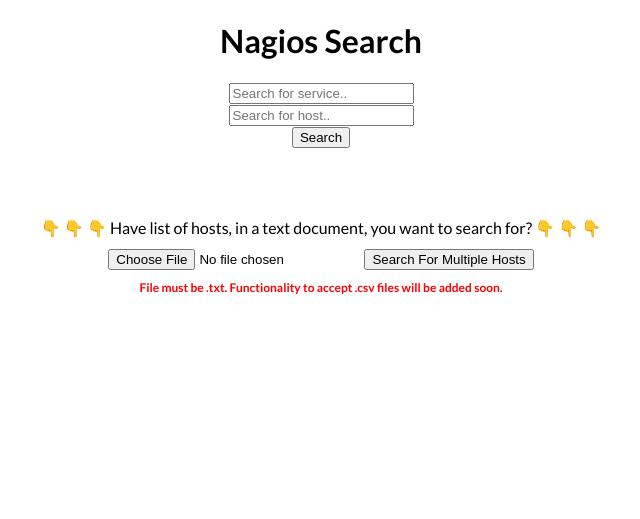
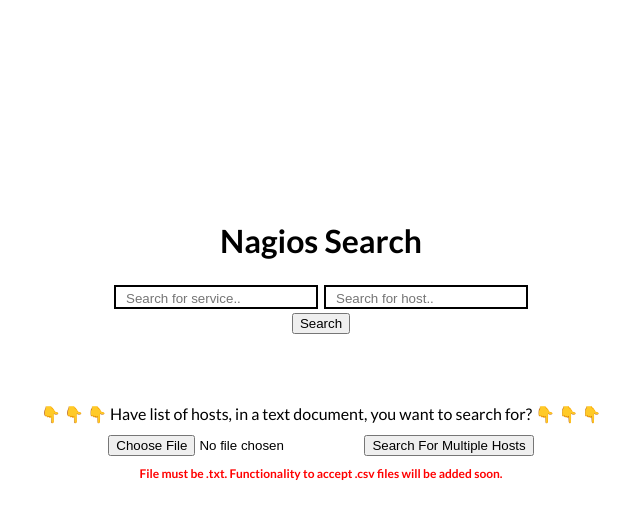
Before and after one commit to xalxnder/nag_search, a Flask app: page / in a window 1280 px wide. Shown: the top 519 px of the page, without its empty margins (319-959 px from the left). Run offline with Flask 2, Linux system fonts and the light colour scheme.

Commit message:
Center elements

```diff
--- a/app/static/css/main.css
+++ b/app/static/css/main.css
@@ -2,13 +2,41 @@
 html {
     margin: 0;
     font-family: 'Lato', sans-serif;
-
     text-align: center;
 }
 
+/* .inputs {
+    border: 3px solid rgb(171, 71, 230);
+    height: 100px;
+} */
+
 .content {
-    margin: 0 auto;
-    width: 400px;
+    margin: 3px;
+    width: 200px;
+    border: 2px solid black;
+}
+
+
+
+input[type=text] {
+    width: 90%;
+    border: none;
+    outline: none;
+}
+
+
+
+input[type=text]:focus~span::after {
+    width: 200px;
+}
+
+span::after {
+    content: '';
+    display: block;
+    position: absolute;
+    width: 0;
+    border-bottom: 2px solid blue;
+    transition: all cubic-bezier(0.455, 0.03, 0.515, 0.955) 1s;
 }
 
 table {
@@ -41,6 +69,11 @@
     margin: 10px;
 }
 
+/* #search-button {
+    display: block;
+
+} */
+
 #file-upload {
     margin-top: 70px;
 
@@ -51,3 +84,34 @@
     font-size: 12px;
     font-weight: 700;
 }
+
+
+.main {
+
+    position: absolute;
+    top: 50%;
+    margin-top: -200px;
+    left: 0;
+    width: 100%;
+    /* border: 3px solid salmon; */
+}
+
+.container {
+    margin: 0 auto;
+    width: 700px;
+    /* border: 2px solid black; */
+}
+
+.flex-inputs {
+    display: flex;
+    flex-wrap: wrap;
+    justify-content: center;
+}
+
+/* input[type=text] {
+    float: left;
+} */
+
+/* #search-button {
+    display: block;
+} */
```
